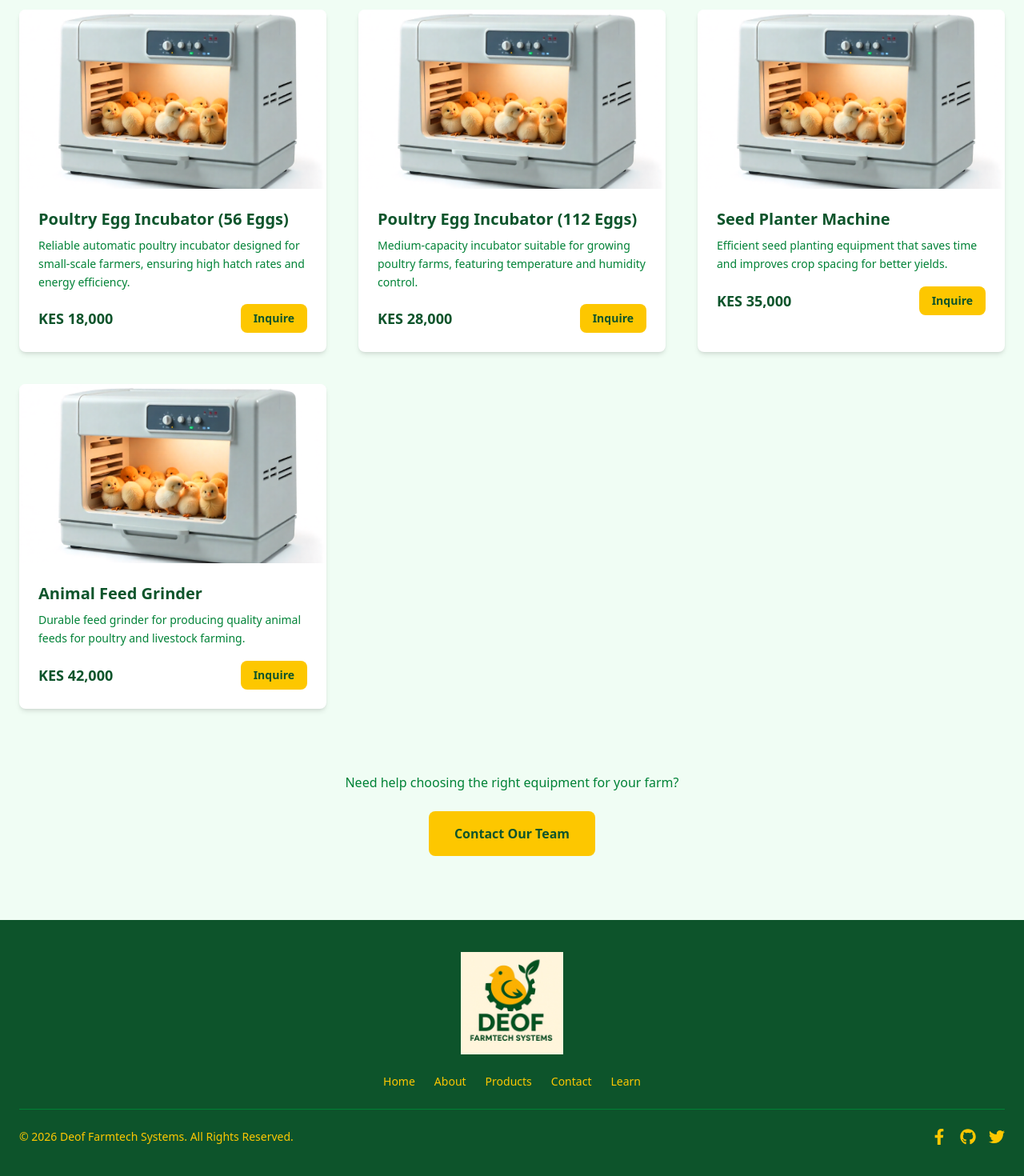
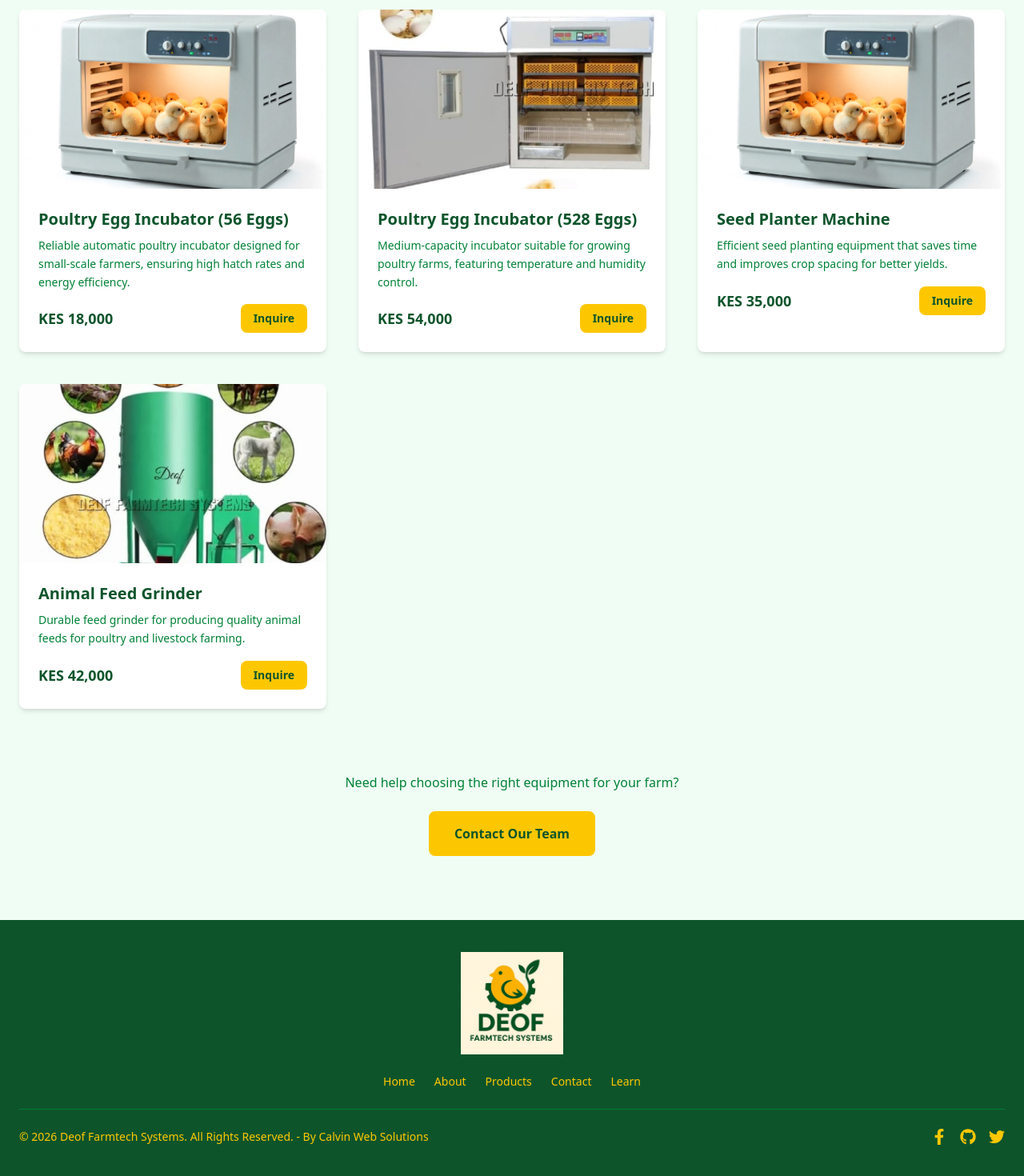
Before and after one commit to Denzel-254/Deof-Farmtech-Systems, a React (Vite) app: page /products in a window 1280 px wide. Shown: the part 354-1824 px from the top of the page at 80% size. Built offline with nearby package versions, Linux system fonts and the light colour scheme.

Commit message:
Modifications

```diff
--- a/src/components/common/Footer.jsx
+++ b/src/components/common/Footer.jsx
@@ -55,7 +55,7 @@ const Footer = () => {
         <div className="flex flex-col sm:flex-row sm:justify-between items-center text-sm text-yellow-400">
           <p>
             © {new Date().getFullYear()} Deof Farmtech Systems. All Rights
-            Reserved.
+            Reserved. - By Calvin Web Solutions
           </p>
 
           {/* Social Icons */}
--- a/src/components/sections/Hero.jsx
+++ b/src/components/sections/Hero.jsx
@@ -1,5 +1,6 @@
 import { useEffect, useState } from "react";
 import { motion, AnimatePresence } from "framer-motion";
+import { Link } from "react-router-dom";
 
 const slides = [
   {
@@ -8,6 +9,7 @@ const slides = [
       "Increase hatch rates with modern incubators designed for temperature control, humidity balance, and efficiency for both small and commercial poultry farmers.",
     image: "/incubator.png",
     cta: "View Incubators",
+    link: "/products",
   },
   {
     title: "Modern Farm Technology",
@@ -15,6 +17,7 @@ const slides = [
       "We supply durable and efficient agricultural equipment that helps farmers reduce losses, save time, and improve productivity.",
     image: "/grinder.png",
     cta: "Our Equipment",
+    link: "/products",
   },
   {
     title: "Support for Every Farmer",
@@ -22,6 +25,7 @@ const slides = [
       "From equipment selection to setup guidance, Deof Farmtech Systems supports farmers with practical knowledge and reliable after-sales service.",
     image: "/planter.png",
     cta: "Get Support",
+    link: "/contact",
   },
 ];
 
@@ -31,15 +35,13 @@ const Hero = () => {
   useEffect(() => {
     const interval = setInterval(() => {
       setIndex((prev) => (prev + 1) % slides.length);
-    }, 5000); // slide every 5 seconds
+    }, 5000);
 
     return () => clearInterval(interval);
   }, []);
 
   return (
-    <header className="bg-green-50 pt-15 lg:pt-32">
-      {" "}
-      {/* Added top padding for fixed header */}
+    <header className="bg-green-50 pt-28 lg:pt-32">
       <div className="container mx-auto px-6 py-12 lg:h-136 lg:flex lg:items-center">
         {/* Text Content */}
         <div className="w-full lg:w-1/2">
@@ -59,9 +61,12 @@ const Hero = () => {
               <p className="mt-4 text-green-700">{slides[index].description}</p>
 
               <div className="mt-6">
-                <button className="px-6 py-3 text-sm font-semibold text-green-900 bg-yellow-400 rounded-lg hover:bg-yellow-500 transition">
+                <Link
+                  to={slides[index].link}
+                  className="inline-block px-6 py-3 text-sm font-semibold text-green-900 bg-yellow-400 rounded-lg hover:bg-yellow-500 transition"
+                >
                   {slides[index].cta}
-                </button>
+                </Link>
               </div>
             </motion.div>
           </AnimatePresence>
--- a/src/components/sections/Services.jsx
+++ b/src/components/sections/Services.jsx
@@ -102,7 +102,7 @@ const Services = () => {
               </h3>
 
               <p className="text-green-700">
-                Based in Mombasa, we offer timely delivery and ongoing support
+                Based in Nairobi, we offer timely delivery and ongoing support
                 to ensure farmers receive reliable service when they need it.
               </p>
             </div>
--- a/src/components/sections/Stats.jsx
+++ b/src/components/sections/Stats.jsx
@@ -14,8 +14,8 @@ const stats = [
   },
   {
     icon: <FaMapMarkerAlt size={28} />,
-    value: "Coast Region",
-    label: "Based in Mombasa",
+    value: " Region",
+    label: "Based in Nairobi",
   },
 ];
 
--- a/src/pages/AboutPage.jsx
+++ b/src/pages/AboutPage.jsx
@@ -31,7 +31,7 @@ const AboutPage = () => {
             <div className="w-20 h-1 bg-yellow-400 rounded-full mb-6"></div>
             <p className="text-green-700 leading-relaxed mb-4">
               Deof Farmtech Systems is a trusted agricultural equipment supplier
-              based in Mombasa, Kenya. Our mission is to empower farmers with
+              based in Nairobi, Kenya. Our mission is to empower farmers with
               modern, reliable, and easy-to-use technologies that boost
               productivity and profitability.
             </p>
@@ -56,7 +56,7 @@ const AboutPage = () => {
               Our Journey
             </h3>
             <p className="text-green-700 leading-relaxed mb-4">
-              Founded in Mombasa, Deof Farmtech Systems started with a vision to
+              Founded in Nairobi, Deof Farmtech Systems started with a vision to
               bridge the gap between farmers and modern farming technology. Over
               the years, we’ve grown into a leading supplier of quality
               agricultural equipment, helping hundreds of farmers increase
--- a/src/pages/ContactPage.jsx
+++ b/src/pages/ContactPage.jsx
@@ -106,7 +106,7 @@ const ContactPage = () => {
               <FaEnvelope className="text-yellow-400 mt-1" size={24} />
               <div>
                 <h4 className="font-semibold text-green-900">Email</h4>
-                <p className="text-green-700">info@deoffarmtech.co.ke</p>
+                <p className="text-green-700">deofpoultrytech@gmail.com</p>
               </div>
             </div>
 
@@ -115,7 +115,9 @@ const ContactPage = () => {
               <FaMapMarkerAlt className="text-yellow-400 mt-1" size={24} />
               <div>
                 <h4 className="font-semibold text-green-900">Location</h4>
-                <p className="text-green-700">Mombasa, Kenya</p>
+                <p className="text-green-700">
+                  Chai Logistic off Old Mobasa Road, Embakasi-Nairobi
+                </p>
               </div>
             </div>
           </div>
@@ -126,7 +128,7 @@ const ContactPage = () => {
               Our team is ready to assist you with product selection and usage.
             </p>
             <a
-              href="https://wa.me/2547 790 407682"
+              href="https://wa.me/2547790407682?text=Hello%20Deof%20Farmtech%20Systems,%20I%20would%20like%20to%20inquire%20about%20your%20equipment."
               target="_blank"
               rel="noopener noreferrer"
               className="inline-block px-8 py-4 bg-yellow-400 text-green-900 font-semibold rounded-lg hover:bg-yellow-500 transition"
--- a/src/pages/ProductsPage.jsx
+++ b/src/pages/ProductsPage.jsx
@@ -9,9 +9,9 @@ const products = [
       "Reliable automatic poultry incubator designed for small-scale farmers, ensuring high hatch rates and energy efficiency.",
   },
   {
-    name: "Poultry Egg Incubator (112 Eggs)",
-    price: "KES 28,000",
-    image: "/incubator.png",
+    name: "Poultry Egg Incubator (528 Eggs)",
+    price: "KES 54,000",
+    image: "/incubator1.png",
     description:
       "Medium-capacity incubator suitable for growing poultry farms, featuring temperature and humidity control.",
   },
@@ -25,7 +25,7 @@ const products = [
   {
     name: "Animal Feed Grinder",
     price: "KES 42,000",
-    image: "/incubator.png",
+    image: "/crusher.png",
     description:
       "Durable feed grinder for producing quality animal feeds for poultry and livestock farming.",
   },
```
Also changed, not shown: public/crusher.png (added), public/incubator1.png (added).
